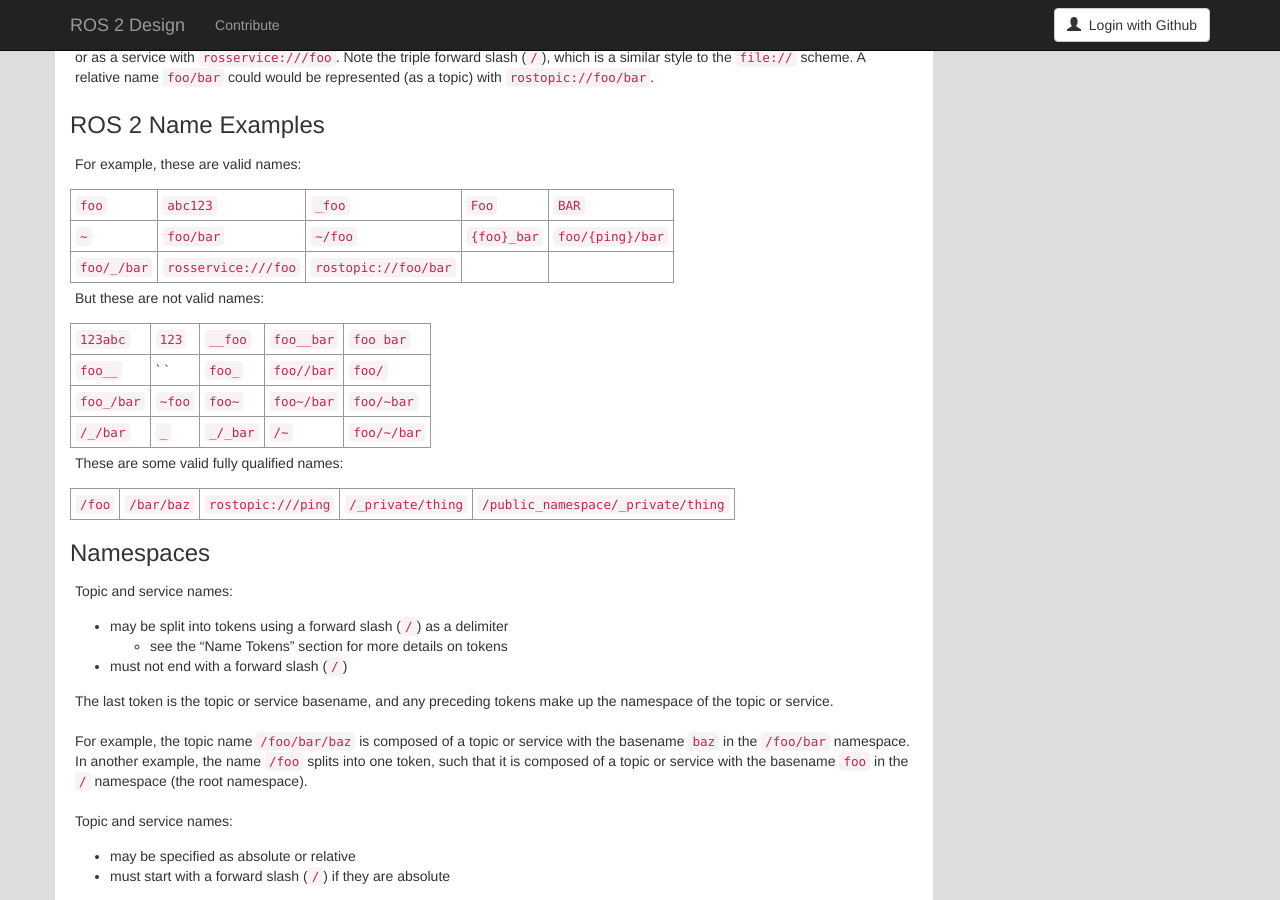
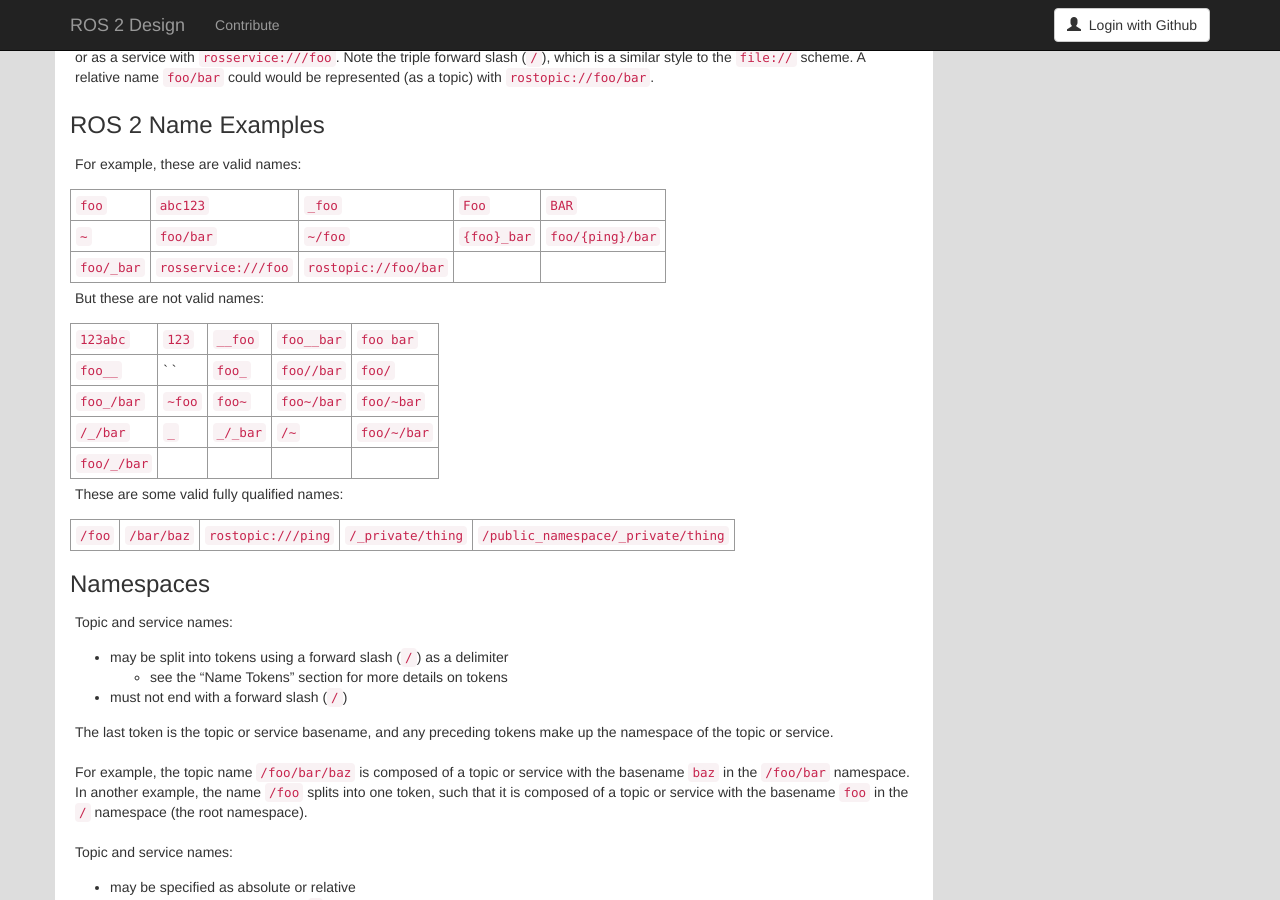
Before and after one commit to ros2/design, a Jekyll site: the page built from articles/115_topic_and_service_name_mapping.md, in a window 1280 px wide and 900 px high, scrolled down 1972 px. Built offline with Jekyll 4.4.1, drawn with Linux system fonts in a browser that asks for light colours; nearby versions of some CDN libraries.

Commit message:
update examples of valid and invalid names (#100)
* update examples of valid and invalid names

addresses https://github.com/ros2/design/issues/96#issuecomment-260018135

* copy-paste error

```diff
--- a/articles/115_topic_and_service_name_mapping.md
+++ b/articles/115_topic_and_service_name_mapping.md
@@ -109,14 +109,15 @@
 
 | `foo`       | `abc123`            | `_foo`               | `Foo`        | `BAR`            |
 | `~`         | `foo/bar`           | `~/foo`              | `{foo}_bar`  | `foo/{ping}/bar` |
-| `foo/_/bar` | `rosservice:///foo` | `rostopic://foo/bar` |              |                  |
+| `foo/_bar`  | `rosservice:///foo` | `rostopic://foo/bar` |              |                  |
 
 But these are not valid names:
 
-| `123abc`   | `123`  | `__foo`  | `foo__bar` | `foo bar`   |
-| `foo__`    | ` `    | `foo_`   | `foo//bar` | `foo/`      |
-| `foo_/bar` | `~foo` | `foo~`   | `foo~/bar` | `foo/~bar`  |
-| `/_/bar`   | `_`    | `_/_bar` | `/~`       | `foo/~/bar` |
+| `123abc`    | `123`  | `__foo`  | `foo__bar` | `foo bar`   |
+| `foo__`     | ` `    | `foo_`   | `foo//bar` | `foo/`      |
+| `foo_/bar`  | `~foo` | `foo~`   | `foo~/bar` | `foo/~bar`  |
+| `/_/bar`    | `_`    | `_/_bar` | `/~`       | `foo/~/bar` |
+| `foo/_/bar` |        |          |            |             |
 
 These are some valid fully qualified names:
 
```
